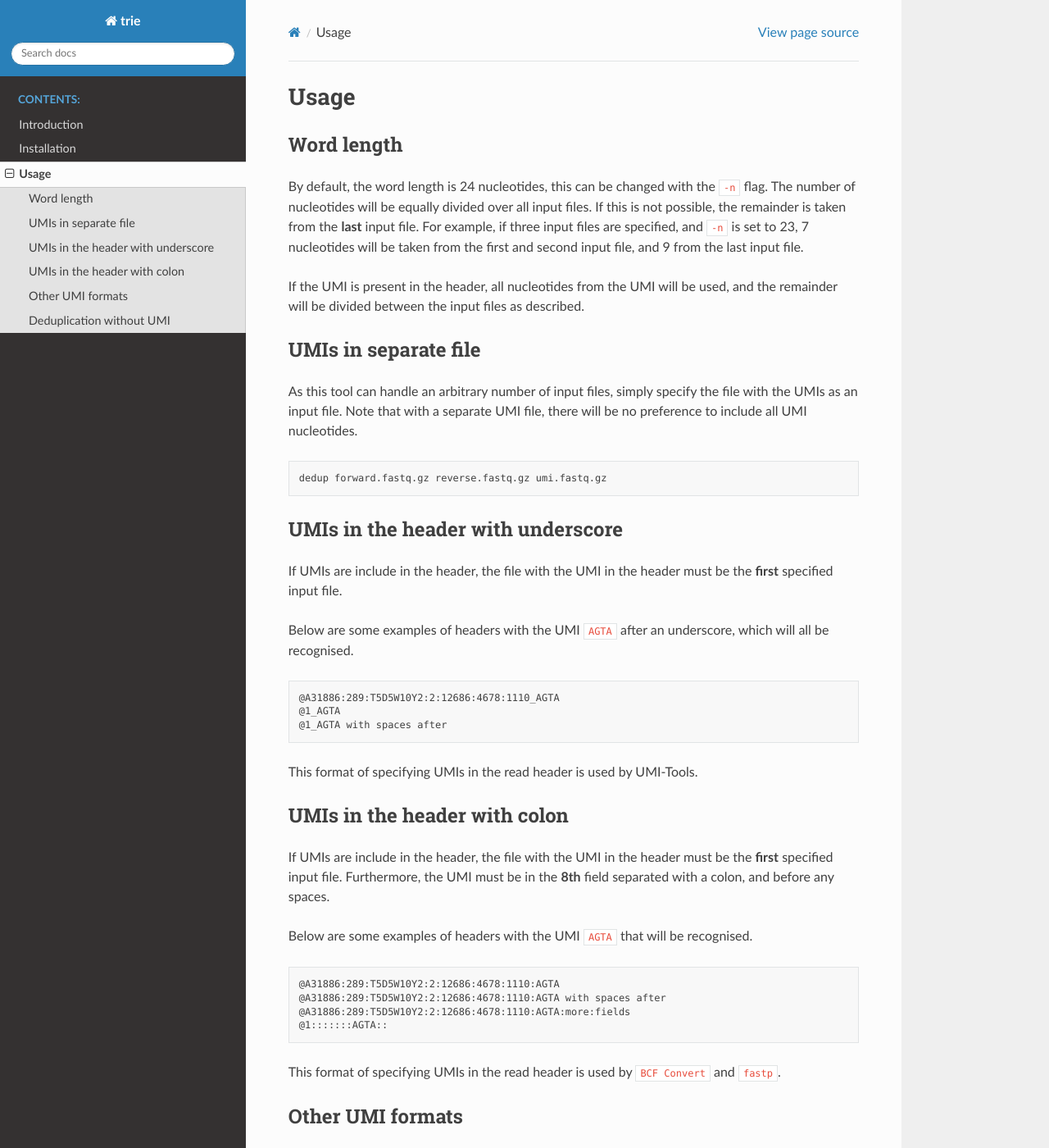
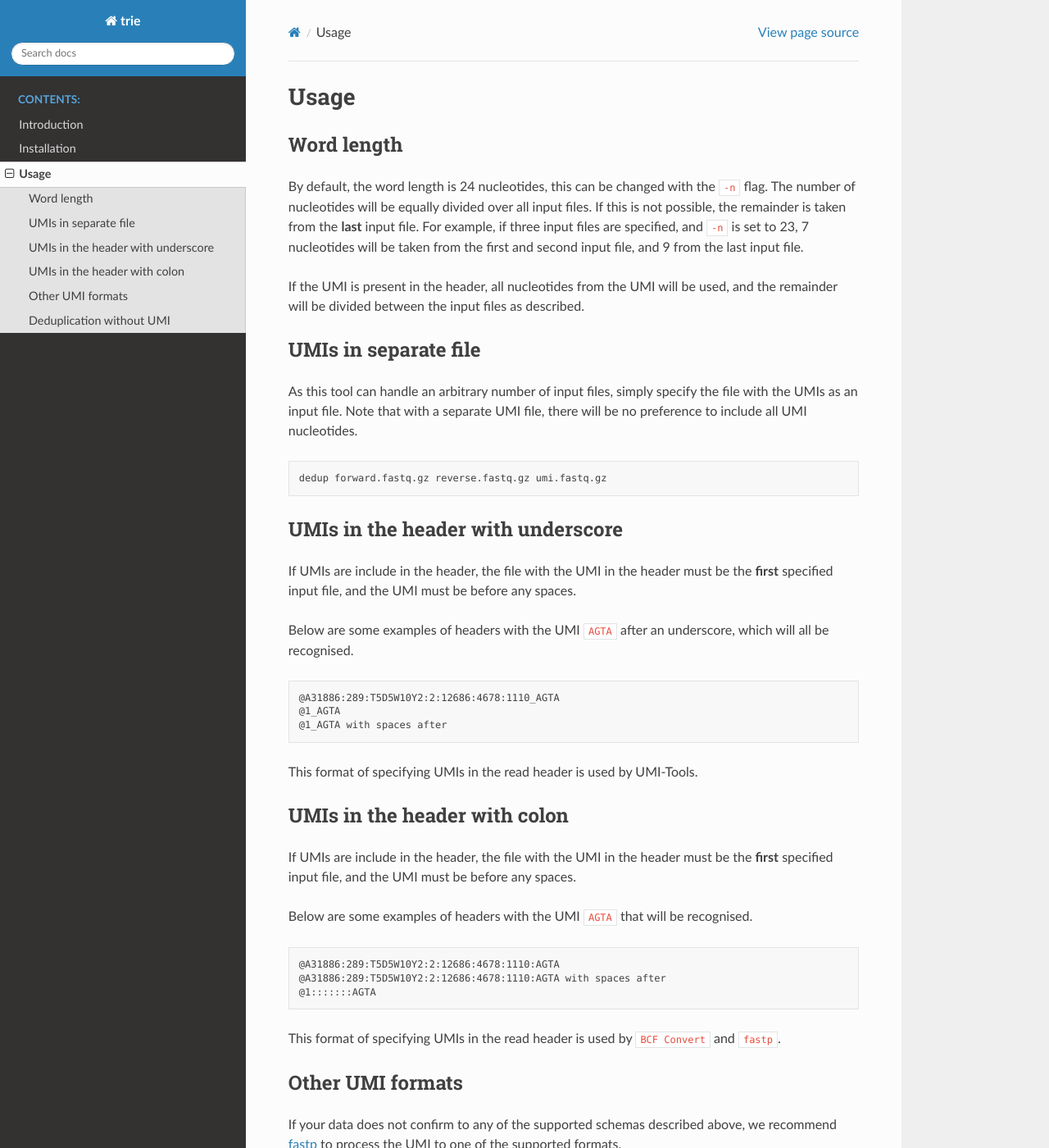
Before and after one commit to jfjlaros/HUMID, a Sphinx documentation site: the page built from docs/usage.rst, in a window 1280 px wide and 1400 px high. Shown: the whole window at 82% size. Built offline with Sphinx 7.4.7 and the Read the Docs theme 2.0.0, drawn with Linux system fonts in a browser that asks for light colours; pages that are not in the unit, such as notebooks, are missing from menus.

Commit message:
Check for UMI in the last header field
UMIs can be specified in the last field of the header, but before any
spaces. Both underscore and colon are supported as field separators.

```diff
--- a/docs/usage.rst
+++ b/docs/usage.rst
@@ -27,7 +27,7 @@ will be no preference to include all UMI nucleotides.
 UMIs in the header with underscore
 -----------------------------------
 If UMIs are include in the header, the file with the UMI in the header must be
-the **first** specified input file.
+the **first** specified input file, and the UMI must be before any spaces.
 
 Below are some examples of headers with the UMI ``AGTA`` after an
 underscore, which will all be recognised.
@@ -44,8 +44,7 @@ This format of specifying UMIs in the read header is used by UMI-Tools.
 UMIs in the header with colon
 -----------------------------
 If UMIs are include in the header, the file with the UMI in the header must be
-the **first** specified input file. Furthermore, the UMI must be in the **8th**
-field separated with a colon, and before any spaces.
+the **first** specified input file, and the UMI must be before any spaces.
 
 Below are some examples of headers with the UMI ``AGTA`` that will be
 recognised.
@@ -54,8 +53,7 @@ recognised.
 
     @A31886:289:T5D5W10Y2:2:12686:4678:1110:AGTA
     @A31886:289:T5D5W10Y2:2:12686:4678:1110:AGTA with spaces after
-    @A31886:289:T5D5W10Y2:2:12686:4678:1110:AGTA:more:fields
-    @1:::::::AGTA::
+    @1:::::::AGTA
 
 
 This format of specifying UMIs in the read header is used by ``BCF Convert``
```
Also changed, not shown: 3 other files.
